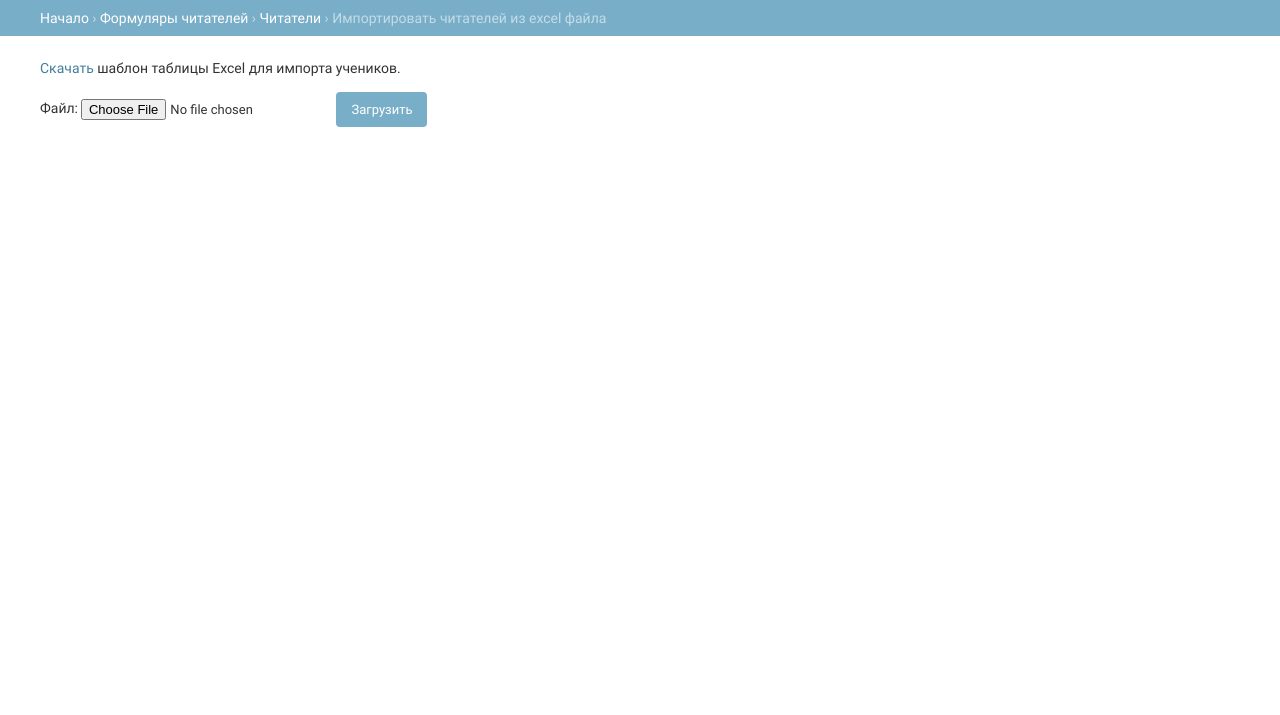
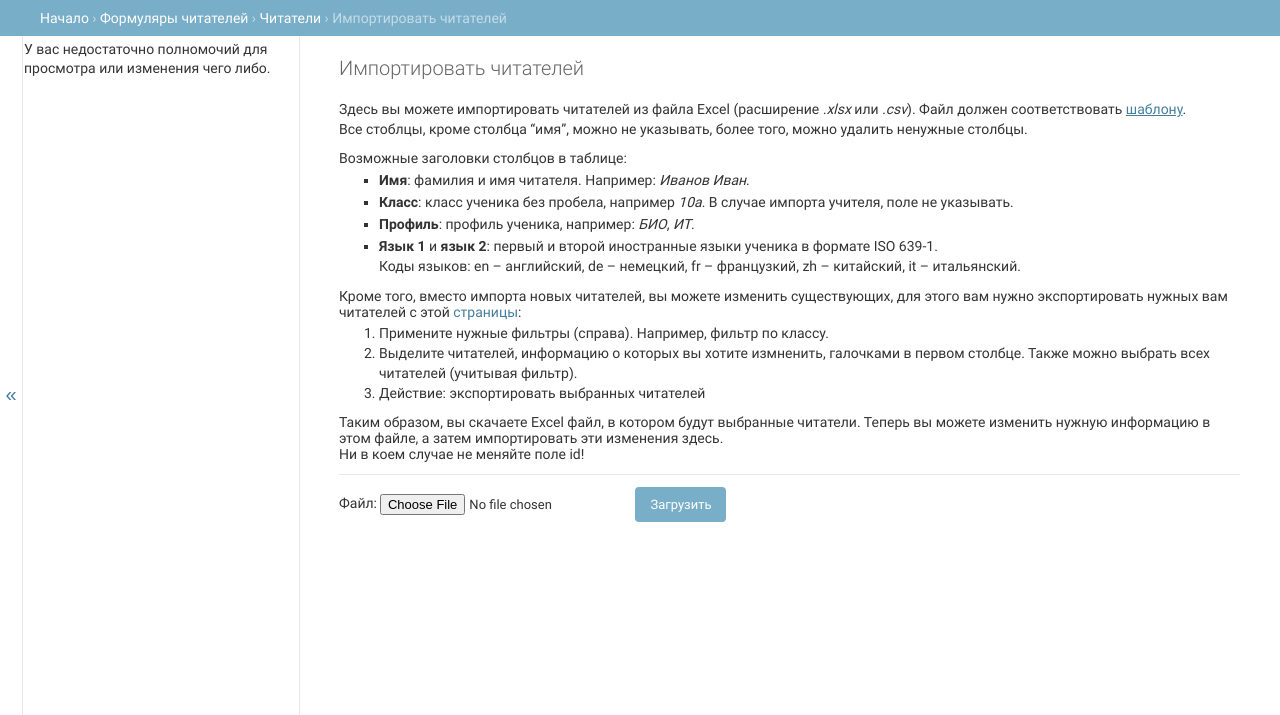
Before and after one commit to Igorello74/EasyBookManagement, a Django app: page /admin/readersRecords/reader/import/ in a window 1280 px wide. Shown: the part 48-763 px from the top of the page. Run offline with Django 3.2, Linux system fonts and the light colour scheme; the visitor is signed in with stand-in values (Sample User, id 1).

Commit message:
add some front-end style and static content fixes
Finally fix #31.

```diff
--- a/readersRecords/forms.py
+++ b/readersRecords/forms.py
@@ -2,4 +2,4 @@ from django import forms
 
 
 class ImportForm(forms.Form):
-    file = forms.FileField(label="Файл")
+    file = forms.FileField(label="Файл", widget=forms.FileInput(attrs={"accept":".xlsx,.csv"}))
--- a/readersRecords/templates/readersRecords/import-form.html
+++ b/readersRecords/templates/readersRecords/import-form.html
@@ -3,11 +3,23 @@
 
 {% block breadcrumbs %}
 <div class="breadcrumbs">
-<a href="{% url 'admin:index' %}">Начало</a>
-&rsaquo; <a href="{% url 'admin:app_list' app_label='readersRecords' %}">Формуляры читателей</a>
-&rsaquo; <a href="/admin/readersRecords/reader/">Читатели</a>
-&rsaquo; Импортировать читателей из excel файла
+    <a href="{% url 'admin:index' %}">Начало</a>
+    &rsaquo; <a href="{% url 'admin:app_list' app_label='readersRecords' %}">Формуляры читателей</a>
+    &rsaquo; <a href="/admin/readersRecords/reader/">Читатели</a>
+    &rsaquo; Импортировать читателей
 </div>
+{% endblock %}
+
+{% block extrastyle %}
+<style>
+    .big-list li {
+        font-size: 1em;
+    }
+
+    .like-p {
+        margin: .2em 0 .8em 0;
+    }
+</style>
 {% endblock %}
 
 {% block content %}
@@ -32,13 +44,46 @@
 {% elif bad_format %}
 <ul class="messagelist">
     <li class="error">
-        Некорректный формат файла. Допустимый формат: таблица Excel (<i>.xlsx</i>)
+        Некорректный формат файла. Допустимый формат: таблица Excel (<i>.xlsx</i>) или файл <i>csv</i>.
     </li>
 </ul>
 {% endif %}
-<p>
-    <a href="{% static 'etc/шаблон импорта учеников.xlsx' %}">Скачать</a> шаблон таблицы Excel для импорта учеников.
-</p>
+
+<div>
+    <p>
+        Здесь вы можете импортировать читателей из файла Excel (расширение <i>.xlsx</i> или <i>.csv</i>).
+        Файл должен соответствовать <a href="{% static 'etc/шаблон импорта читателей.xlsx' %}"
+            style="text-decoration: underline;">шаблону</a>.
+        <br /> Все стоблцы, кроме столбца “имя”, можно не указывать, более того, можно удалить ненужные столбцы.
+    </p>
+    <div class="like-p">
+        Возможные заголовки столбцов в таблице:
+        <ul class="big-list">
+            <li><b>Имя</b>: фамилия и имя читателя. Например: <i>Иванов Иван</i>.</li>
+            <li><b>Класс</b>: класс ученика без пробела, например <i>10а</i>. В случае импорта учителя, поле не
+                указывать.</li>
+            <li><b>Профиль</b>: профиль ученика, например: <i>БИО</i>, <i>ИТ</i>.</li>
+            <li>
+                <b>Язык 1</b> и <b>язык 2</b>: первый и второй иностранные языки ученика в формате ISO 639-1.<br />
+                Коды языков: en – английский, de – немецкий, fr – французкий, zh – китайский, it – итальянский.
+            </li>
+        </ul>
+    </div>
+    <div class="like-p">
+        Кроме того, вместо импорта новых читателей, вы можете изменить существующих, для этого вам нужно экспортировать
+        нужных вам читателей с этой <a href="{% url 'admin:readersRecords_reader_changelist' %}">страницы</a>:
+        <ol class="big-list">
+            <li>Примените нужные фильтры (справа). Например, фильтр по классу.</li>
+            <li>Выделите читателей, информацию о которых вы хотите измненить, галочками в первом столбце. Также можно
+                выбрать всех читателей (учитывая фильтр).</li>
+            <li>Действие: экспортировать выбранных читателей<br /></li>
+        </ol>
+        Таким образом, вы скачаете Excel файл, в котором будут выбранные читатели. Теперь вы можете изменить нужную
+        информацию в этом файле, а затем импортировать эти изменения здесь. <br/> Ни в коем случае не меняйте поле id!
+    </div>
+</div>
+
+<hr style="margin: 10px 0 10px 0;" />
 <form action="" method="post" enctype="multipart/form-data">
     {% csrf_token %}
     {{ form }}
--- a/readersRecords/views.py
+++ b/readersRecords/views.py
@@ -1,4 +1,5 @@
 
+from django.contrib.admin import site as admin_site
 from django.contrib.admin.views.decorators import staff_member_required
 from django.shortcuts import render
 from django.views.decorators.http import require_http_methods
@@ -11,7 +12,10 @@ from .models import Reader
 
 def render_import_xlsx(request, err_obj: Exception = None,
                        created: int = 0, updated: int = 0):
-    context = {'form': ImportForm}
+    context = {'form': ImportForm, 'title': "Импортировать читателей",
+               'is_nav_sidebar_enabled': True,
+               'available_apps': admin_site.get_app_list(request)
+               }
 
     if err_obj:
         if isinstance(err_obj, ColumnNotFoundError):
--- a/templates/admin/readersRecords/reader/change_list.html
+++ b/templates/admin/readersRecords/reader/change_list.html
@@ -10,7 +10,7 @@
     </a>
 </li>
 <li>
-    <a href="{% url 'readers-import' %}" id="importlink">Импортировать читателей из Excel файла</a>
+    <a href="{% url 'readers-import' %}" id="importlink">Импортировать читателей</a>
 </li>
 {% endif %}
 {% endblock %}
```
Also changed, not shown: 2 other files.
